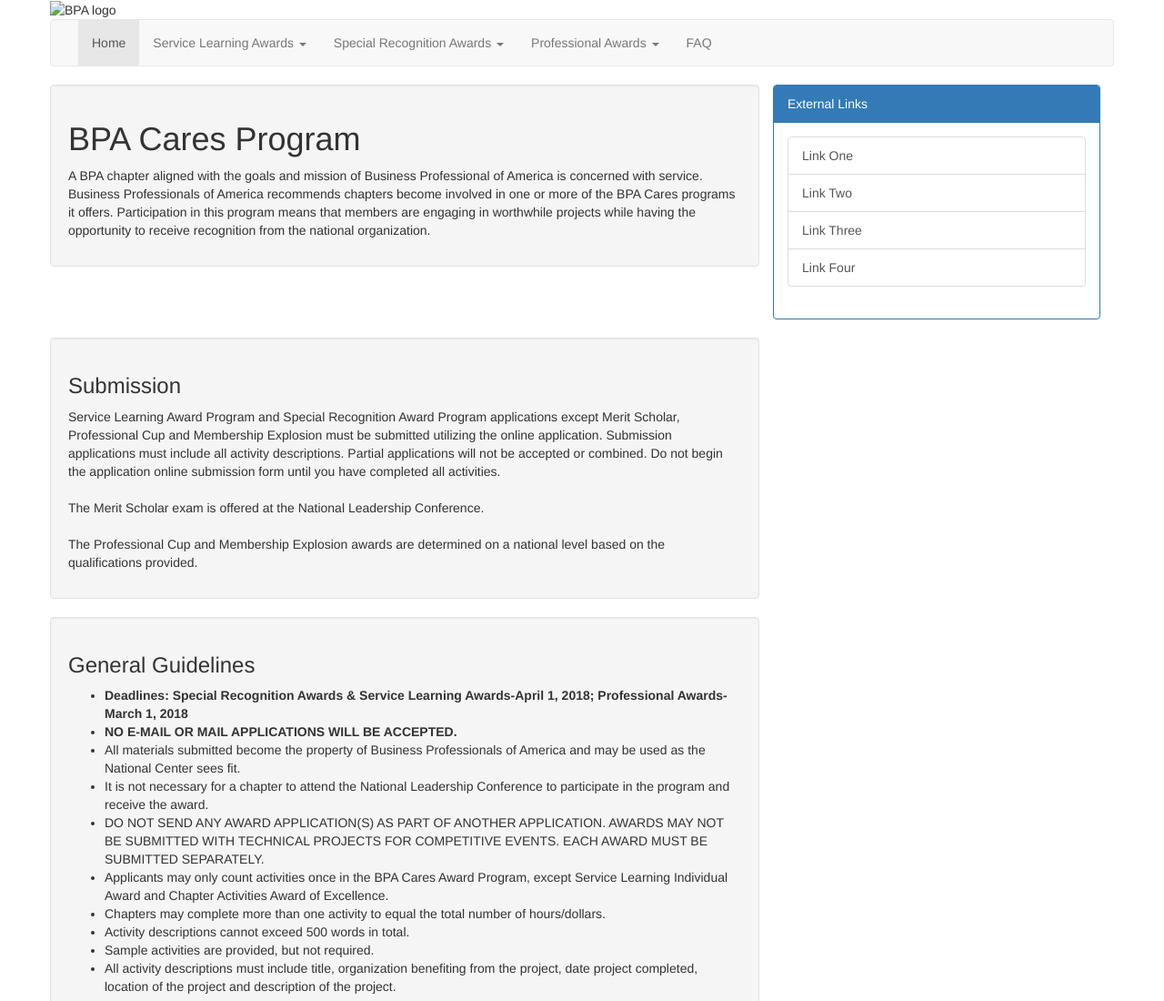
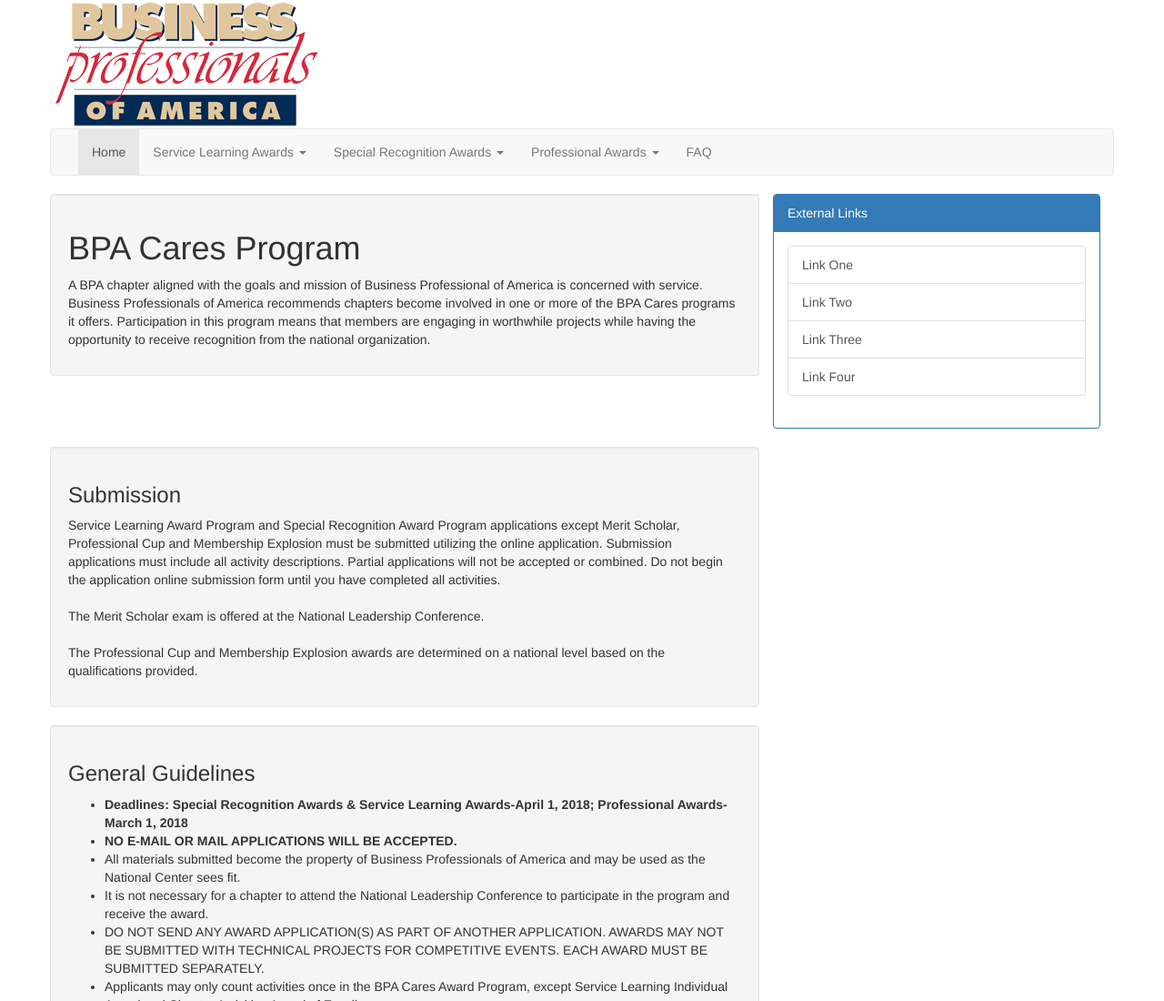
Before and after one commit to SquintyWolfe/bpa, a plain HTML site: page bpasiteNEW/index.htm in a window 1280 px wide. Shown: the top 1100 px of the page at 91% size. Drawn offline with Linux system fonts and the light colour scheme.

Commit message:
Update index.htm

```diff
--- a/bpasiteNEW/index.htm
+++ b/bpasiteNEW/index.htm
@@ -17,7 +17,7 @@
 	<body>
         <div class="container">
             <div class="row">
-                <img src="#" alt="BPA logo" title="BPA logo" />
+                <img src="bpa_logo.png" alt="BPA logo" title="BPA logo" />
                 <div class="navbar navbar-default">
                     <div class="container-fluid">
                         <div class="navbar-header">
```
